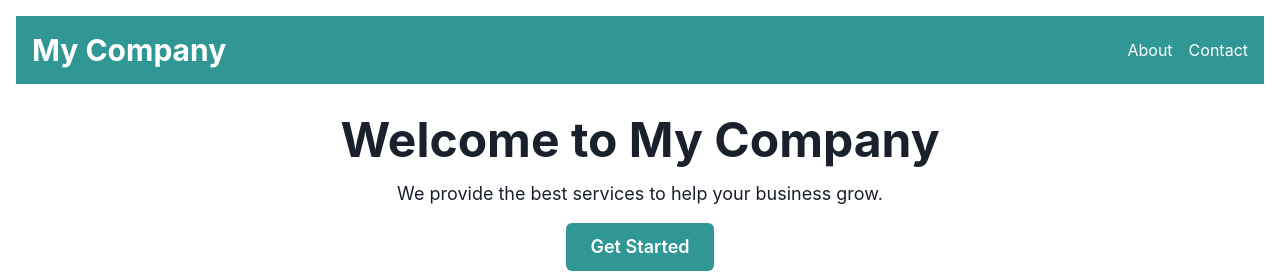
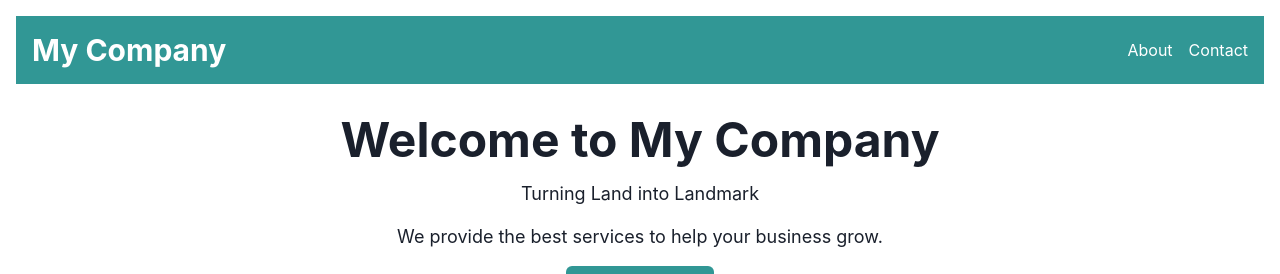
Before and after one commit to GPT-Engineer-App/my-company-website, a React (Vite) app: page / in a window 1280 px wide. Shown: the top 274 px of the page. Built offline with nearby package versions, Linux system fonts and the light colour scheme.

Commit message:
Added the company slogan "Turning Land into Landmark" to the Hero Section of the homepage.
Prompt: add slogan of the company - "Turning Land into Landmark

```diff
--- a/src/pages/Index.jsx
+++ b/src/pages/Index.jsx
@@ -27,6 +27,7 @@ const Index = () => {
           <Heading as="h2" size="2xl">
             Welcome to My Company
           </Heading>
+          <Text fontSize="lg">Turning Land into Landmark</Text>
           <Text fontSize="lg">We provide the best services to help your business grow.</Text>
           <Button colorScheme="teal" size="lg">
             Get Started
```
